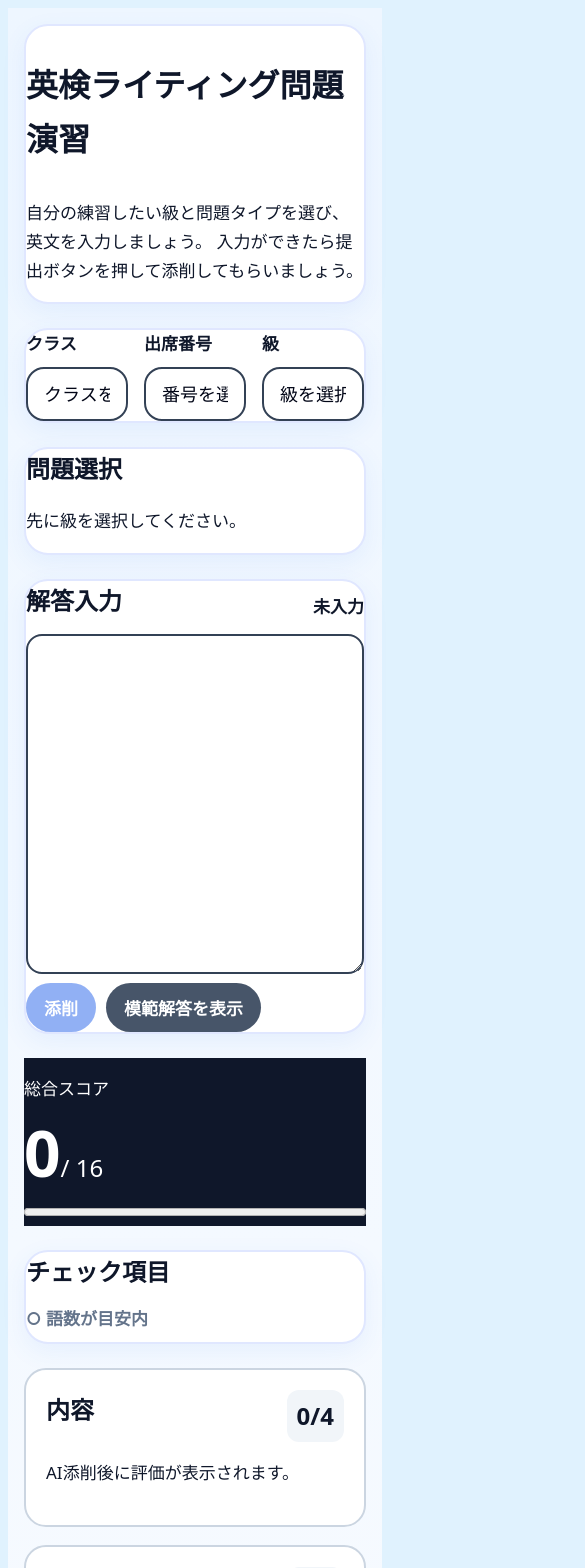
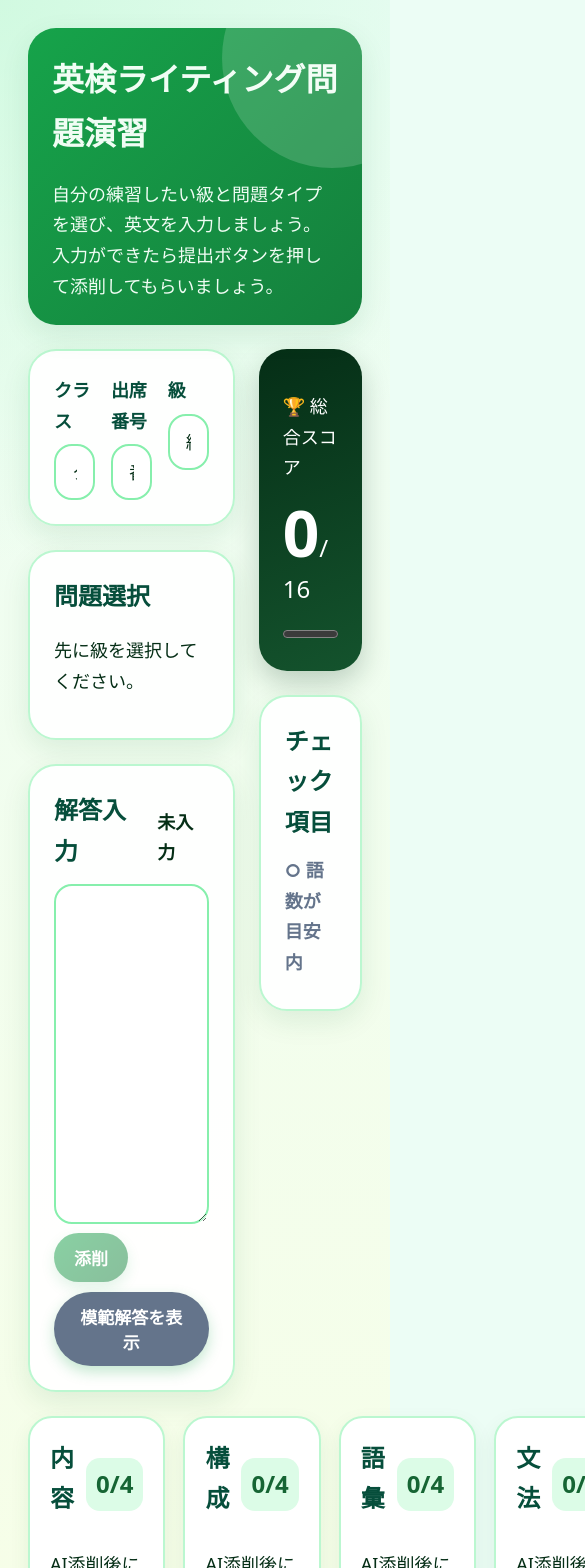
Before and after one commit to ikuyasuwa-sys/eiken-writing-app, a React (Vite) app: page / in a window 390 px wide. Shown: the top 1568 px of the page, 585 px wide, since content can reach past the window. Built offline with nearby package versions, Linux system fonts and the light colour scheme.

Commit message:
Revise styles for color, background, and buttons
Updated color scheme and background styles for various elements. Enhanced button styles and card designs for better aesthetics.

```diff
--- a/src/style.css
+++ b/src/style.css
@@ -1,6 +1,6 @@
 :root {
-  color: #0f172a;
-  background: #e0f2fe;
+  color: #052e16;
+  background: #ecfdf5;
   font-family: system-ui, -apple-system, BlinkMacSystemFont, "Segoe UI",
     sans-serif;
 }
@@ -10,12 +10,13 @@
 }
 
 body {
-  background: linear-gradient(
-    180deg,
-    #eef6ff,
-    #f8fbff
-  );
+  margin: 0;
+  background:
+    radial-gradient(circle at top left, rgba(187, 247, 208, 0.55), transparent 32%),
+    linear-gradient(180deg, #ecfdf5, #f7fee7);
 }
+
+/* 全体 */
 .app {
   max-width: 1280px;
   margin: 0 auto;
@@ -24,28 +25,57 @@ body {
   line-height: 1.7;
 }
 
+/* カード共通 */
 .card {
-  background: #ffffff;
-  border: 2px solid #e0e7ff;
-  border-radius: 24px;
-  box-shadow: 0 8px 24px rgba(59,130,246,0.08);
+  background: rgba(255, 255, 255, 0.96);
+  border: 2px solid #bbf7d0;
+  border-radius: 28px;
+  padding: 24px;
+  box-shadow: 0 10px 28px rgba(22, 101, 52, 0.10);
 }
 
+/* ヘッダー */
 .hero {
   display: flex;
   justify-content: space-between;
   gap: 24px;
   align-items: center;
   margin-bottom: 24px;
+
+  background: linear-gradient(135deg, #16a34a, #15803d);
+  color: white;
+  border: none;
+  position: relative;
+  overflow: hidden;
+}
+
+.hero::after {
+  content: "";
+  position: absolute;
+  right: -80px;
+  top: -80px;
+  width: 220px;
+  height: 220px;
+  background: rgba(255, 255, 255, 0.16);
+  border-radius: 999px;
 }
 
 .eyebrow {
   font-size: 32px;
   font-weight: 900;
+  color: white;
+  margin: 0;
 }
 
 .hero h1 {
   font-size: 28px;
+  color: #dcfce7;
+  margin: 8px 0;
+}
+
+.hero p {
+  color: #f0fdf4;
+  margin-bottom: 0;
 }
 
 h1 {
@@ -57,14 +87,16 @@ h1 {
 h2 {
   margin: 0 0 12px;
   font-size: 24px;
+  color: #064e3b;
 }
 
 h3 {
   margin: 14px 0 6px;
   font-size: 18px;
-  color: #334155;
+  color: #166534;
 }
 
+/* レイアウト */
 .layout {
   display: grid;
   grid-template-columns: 2fr 1fr;
@@ -84,23 +116,51 @@ h3 {
   gap: 16px;
 }
 
+.grid3 {
+  display: grid;
+  grid-template-columns: 1fr 1fr 1fr;
+  gap: 16px;
+}
+
+/* 入力欄 */
 label {
   font-weight: 800;
   display: flex;
   flex-direction: column;
   gap: 8px;
+  color: #064e3b;
 }
 
 input,
 select,
 textarea {
   width: 100%;
-  border: 2px solid #334155;
-  border-radius: 16px;
-  padding: 14px;
+  border: 2px solid #86efac;
+  border-radius: 18px;
+  padding: 14px 16px;
   font-size: 18px;
-  color: #020617;
+  color: #052e16;
   background: #ffffff;
+  font-family: inherit;
+}
+
+select {
+  height: 56px;
+  appearance: none;
+}
+
+input:hover,
+select:hover,
+textarea:hover {
+  border-color: #22c55e;
+}
+
+input:focus,
+select:focus,
+textarea:focus {
+  outline: none;
+  border-color: #16a34a;
+  box-shadow: 0 0 0 4px rgba(34, 197, 94, 0.18);
 }
 
 textarea {
@@ -109,35 +169,57 @@ textarea {
   resize: vertical;
 }
 
+/* 提出後の入力欄 */
+textarea:disabled,
+.submittedEssay {
+  background-color: #dcfce7;
+  color: #166534;
+  border: 2px solid #22c55e;
+  cursor: not-allowed;
+}
+
+.submittedEssay:focus {
+  outline: none;
+}
+
+/* ボタン */
 button {
   border: 0;
   border-radius: 999px;
-  padding: 12px 18px;
-  background: #2563eb;
+  padding: 12px 20px;
+  background: linear-gradient(135deg, #16a34a, #15803d);
   color: white;
   font-size: 17px;
-  font-weight: 800;
+  font-weight: 900;
   cursor: pointer;
+  box-shadow: 0 6px 14px rgba(22, 163, 74, 0.25);
+}
+
+button:hover {
+  transform: translateY(-1px);
+  box-shadow: 0 8px 18px rgba(22, 163, 74, 0.30);
 }
 
 button.active {
-  background: #1d4ed8;
-  box-shadow: 0 0 0 4px #bfdbfe;
+  background: #047857;
+  box-shadow: 0 0 0 4px #bbf7d0;
 }
 
 button.secondary {
-  background: #475569;
+  background: #64748b;
 }
 
 button.success {
-  background: #059669;
+  background: linear-gradient(135deg, #22c55e, #16a34a);
 }
 
 button:disabled {
   opacity: 0.5;
   cursor: not-allowed;
+  transform: none;
 }
 
+/* ボタン・チップ類 */
 .levelButtons,
 .actions,
 .chips,
@@ -147,10 +229,11 @@ button:disabled {
   gap: 10px;
 }
 
+/* 問題表示 */
 .problemBox {
-  background: #f8fafc;
-  border: 2px solid #e2e8f0;
-  border-radius: 20px;
+  background: #f0fdf4;
+  border: 2px solid #bbf7d0;
+  border-radius: 22px;
   padding: 20px;
   margin-top: 16px;
 }
@@ -158,23 +241,26 @@ button:disabled {
 .chips span,
 .points span {
   background: #ffffff;
-  border: 1px solid #cbd5e1;
+  border: 1px solid #86efac;
   border-radius: 999px;
   padding: 6px 12px;
   font-size: 15px;
-  font-weight: 700;
+  font-weight: 800;
+  color: #166534;
 }
 
 .question {
   font-size: 22px;
-  font-weight: 800;
+  font-weight: 900;
+  color: #052e16;
 }
 
+/* E-mail / Passage / AI結果 */
 .prompt,
 .model {
-  background: #eff6ff;
-  border: 2px solid #bfdbfe;
-  border-radius: 18px;
+  background: #ecfdf5;
+  border: 2px solid #bbf7d0;
+  border-radius: 20px;
   padding: 16px;
   margin-top: 14px;
 }
@@ -186,13 +272,21 @@ button:disabled {
   gap: 12px;
 }
 
+/* スコアカード */
 .scoreCard {
-  background: #0f172a;
+  background: linear-gradient(160deg, #052e16, #14532d);
   color: #ffffff;
+  border-radius: 28px;
+  padding: 24px;
+  box-shadow: 0 12px 28px rgba(5, 46, 22, 0.22);
 }
 
 .scoreCard * {
   color: #ffffff;
+}
+
+.scoreCard p::before {
+  content: "🏆 ";
 }
 
 .scoreCard strong {
@@ -208,26 +302,39 @@ progress {
   width: 100%;
   height: 16px;
   margin-top: 16px;
+  accent-color: #22c55e;
 }
 
+/* チェック項目 */
 .check {
   margin: 8px 0;
-  font-weight: 700;
+  font-weight: 800;
   color: #64748b;
 }
 
 .check.ok {
-  color: #047857;
+  color: #16a34a;
 }
 
+/* 履歴・提出済み */
 .history {
-  background: #f8fafc;
-  border: 1px solid #e2e8f0;
-  border-radius: 16px;
-  padding: 12px;
+  background: #f0fdf4;
+  border: 1px solid #bbf7d0;
+  border-radius: 18px;
+  padding: 14px;
   margin-top: 10px;
 }
 
+.submittedBanner {
+  background: #dcfce7;
+  color: #166534;
+  padding: 12px;
+  border-radius: 14px;
+  margin-bottom: 12px;
+  font-weight: 800;
+}
+
+/* 観点別スコア */
 .rubricGrid {
   display: grid;
   grid-template-columns: repeat(4, 1fr);
@@ -237,119 +344,15 @@ progress {
 
 .rubricCard {
   background: #ffffff;
-  border: 2px solid #cbd5e1;
-  border-radius: 22px;
+  border: 2px solid #bbf7d0;
+  border-radius: 24px;
   padding: 20px;
+  box-shadow: 0 8px 20px rgba(22, 101, 52, 0.08);
 }
 
 .rubricCard strong {
   font-size: 24px;
-  background: #f1f5f9;
-  border-radius: 12px;
-  padding: 6px 10px;
-}
-
-@media (max-width: 900px) {
-  .app {
-    padding: 16px;
-    font-size: 17px;
-  }
-
-  .hero,
-  .layout,
-  .grid2 {
-    display: grid;
-    grid-template-columns: 1fr;
-  }
-
-  .rubricGrid {
-    grid-template-columns: 1fr;
-  }
-}
-.submissionSummary {
-  display: flex;
-  justify-content: space-between;
-  align-items: center;
-  gap: 12px;
-  cursor: pointer;
-  font-weight: 800;
-  padding: 8px 0;
-}
-
-.submissionSummary span {
-  font-size: 15px;
-  color: #475569;
-  font-weight: 700;
-}
-
-.submissionDetail {
-  margin-top: 16px;
-  padding-top: 12px;
-  border-top: 1px solid #cbd5e1;
-}
-
-.innerDetails {
-  margin-top: 12px;
-  padding: 12px;
-  background: #ffffff;
-  border: 1px solid #cbd5e1;
-  border-radius: 12px;
-}
-
-.innerDetails summary {
-  cursor: pointer;
-  font-weight: 800;
-  color: #1d4ed8;
-}
-textarea:disabled {
-  background: #f1f5f9;
-  color: #64748b;
-  cursor: not-allowed;
-}
-.submittedEssay {
-  background-color: #dcfce7;
-  color: #166534;
-  border: 2px solid #22c55e;
-}
-
-.submittedEssay:focus {
-  outline: none;
-}
-.submittedBanner {
   background: #dcfce7;
   color: #166534;
-  padding: 12px;
-  border-radius: 12px;
-  margin-bottom: 12px;
-  font-weight: 700;
-}
-select {
-  width: 100%;
-  height: 54px;
-
-  padding: 0 16px;
-
-  border: 2px solid #334155;
-  border-radius: 18px;
-
-  background: white;
-
-  font-size: 18px;
-  font-family: inherit;
-
-  appearance: none;
-}
-select:hover {
-  border-color: #2563eb;
-}
-
-select:focus {
-  outline: none;
-  border-color: #2563eb;
-  box-shadow: 0 0 0 3px rgba(37, 99, 235, 0.15);
-}
-.grid3 {
-  display: grid;
-  grid-template-columns: 1fr 1fr 1fr;
-  gap: 16px;
-}
+  border-radius: 14px;
+  padding: 6px 10px;
```
